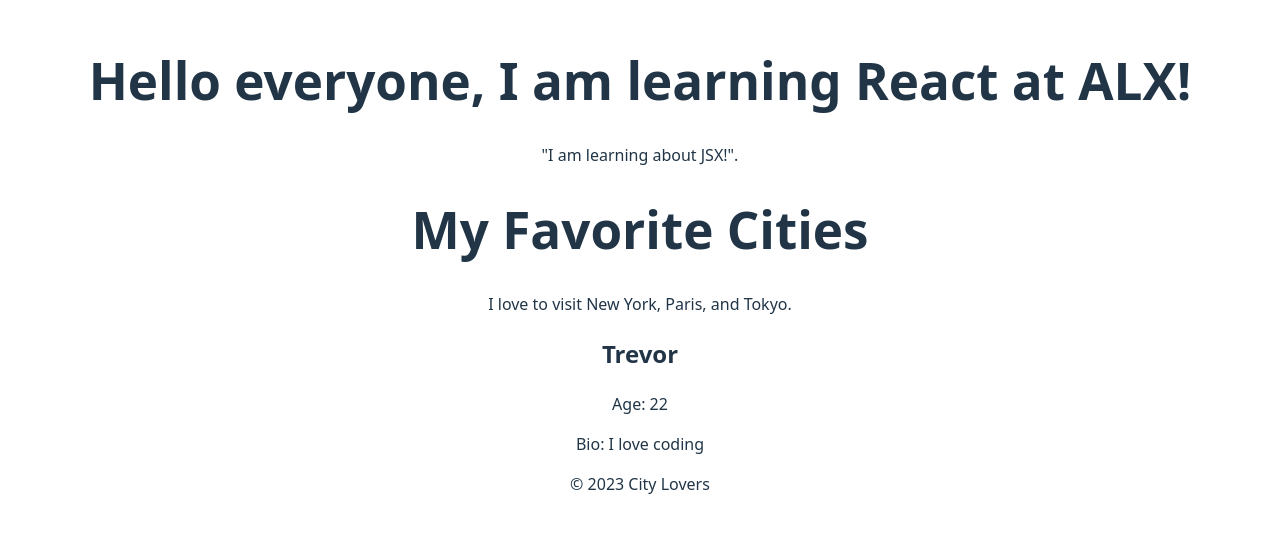
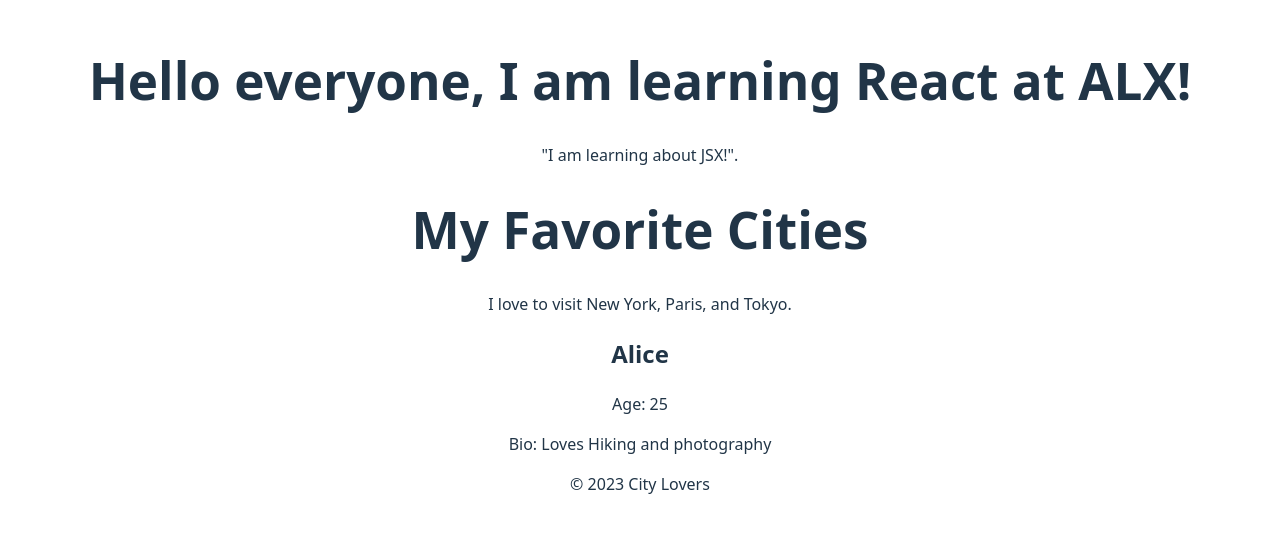
Before and after one commit to trevorkn/alx-fe-reactjs, a React (Vite) app in the folder alx-react-app/: page / in a window 1280 px wide. Shown: the part 135-668 px from the top of the page. Built offline with nearby package versions, Linux system fonts and the light colour scheme.

Commit message:
feat: add UserProfile component with props for name and age

```diff
--- a/alx-react-app/src/App.jsx
+++ b/alx-react-app/src/App.jsx
@@ -15,7 +15,7 @@ function App() {
    <WelcomeMessage />
    <Header />
    <MainContent />
-   <UserProfile name="Trevor" age="22" bio="I love coding"/>
+   <UserProfile name="Alice" age="25" bio="Loves Hiking and photography"/>
    <Footer />
 
     </>
```
